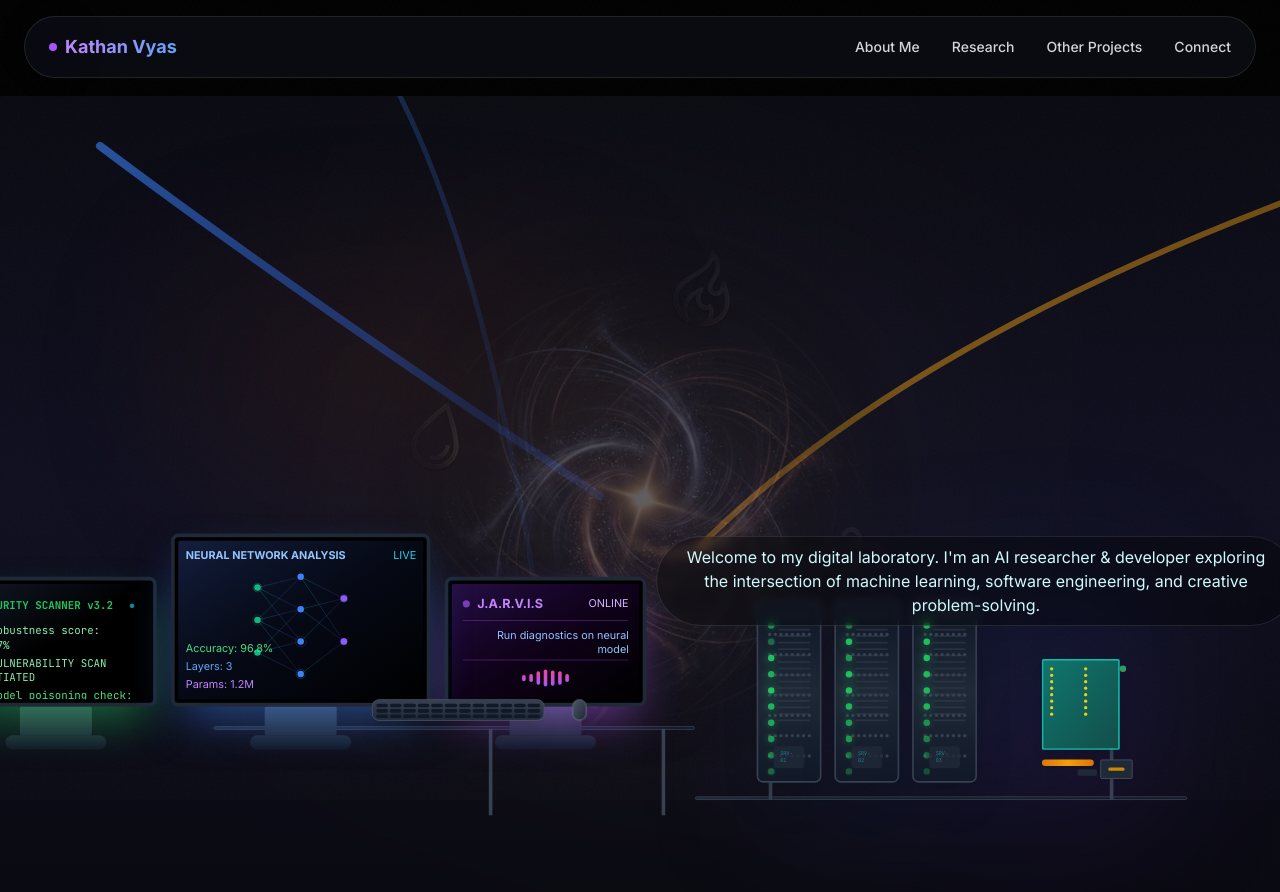
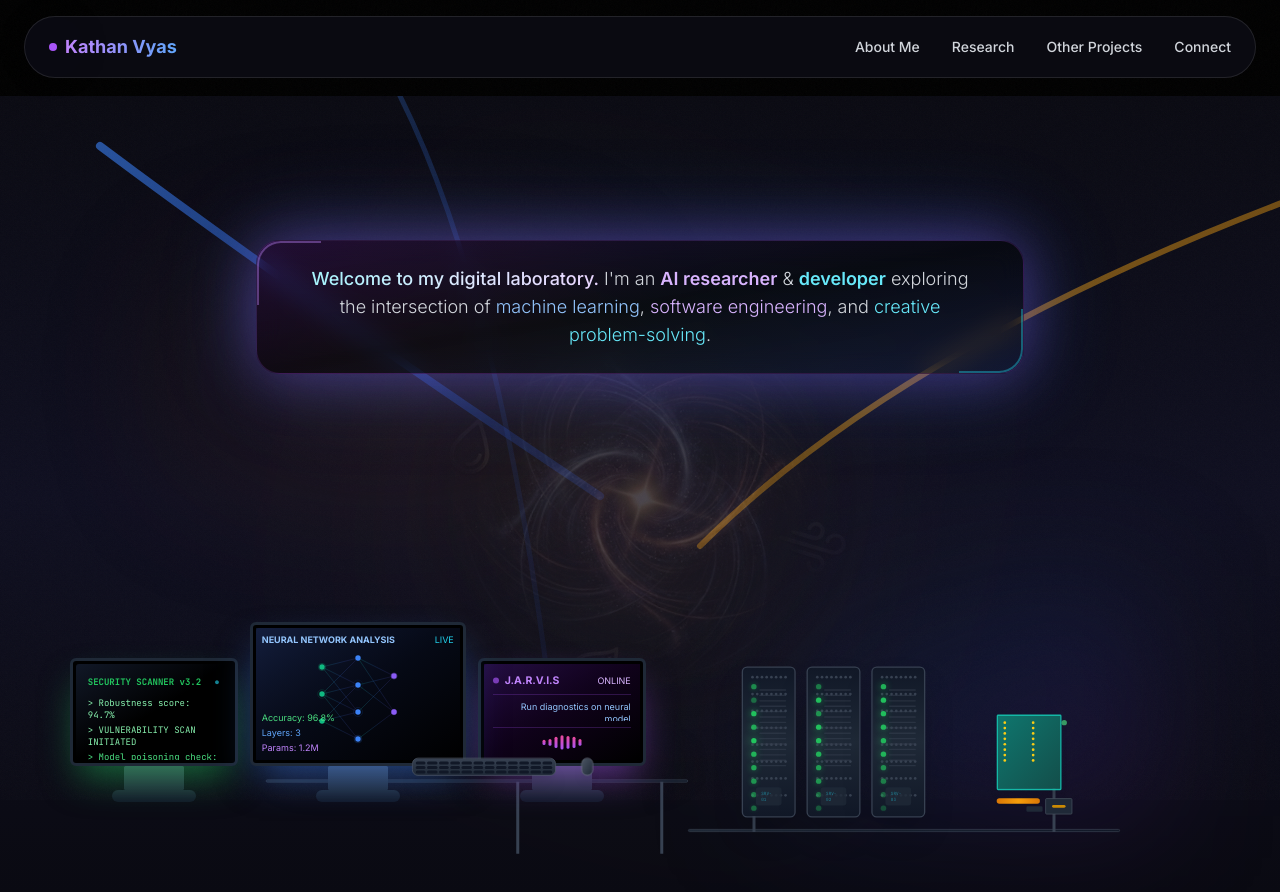
Before and after one commit to KATHAN-VYAS/MVP-ResearchPortfolio, a Next.js app: page / in a window 1280 px wide. Shown: the top 892 px of the page. Built offline with nearby package versions, Linux system fonts and the light colour scheme.

Commit message:
fixed text alignment issues

```diff
--- a/app/components/HeroSection.tsx
+++ b/app/components/HeroSection.tsx
@@ -540,7 +540,7 @@ export default function HeroSection() {
   const [isHovered, setIsHovered] = useState(false);
 
   return (
-    <section className="relative w-full h-screen overflow-hidden bg-gradient-to-b from-[#0a0a12] via-[#0f0f20] to-[#0a0a12] flex flex-col items-center justify-end">
+    <section className="relative w-full min-h-screen max-h-screen overflow-hidden bg-gradient-to-b from-[#0a0a12] via-[#0f0f20] to-[#0a0a12] flex flex-col items-center justify-center">
       {/* Noise overlay */}
       <div className="noise-overlay" />
 
@@ -562,7 +562,7 @@ export default function HeroSection() {
       <CableBundle />
 
       {/* FAINT PORTAL BACKGROUND - Centered */}
-      <div className="absolute top-1/2 left-1/2 -translate-x-1/2 -translate-y-1/2 z-0 w-[50vw] max-w-[600px] aspect-square">
+      <div className="absolute top-1/2 left-1/2 -translate-x-1/2 -translate-y-1/2 z-0 w-[50vw] max-w-[500px] max-h-[500px] aspect-square">
         <motion.div
           initial={{ opacity: 0, scale: 0.9, rotate: 0 }}
           animate={{
@@ -580,7 +580,7 @@ export default function HeroSection() {
           <img
             src="/Images/image.png"
             alt="Cosmic Energy Signature"
-            className="w-full h-full object-contain opacity-30"
+            className="w-full h-full object-contain opacity-20"
             style={{
               maskImage: 'radial-gradient(circle, white 0%, white 40%, transparent 70%)',
               WebkitMaskImage: 'radial-gradient(circle, white 0%, white 40%, transparent 70%)'
@@ -600,10 +600,10 @@ export default function HeroSection() {
       </div>
 
       {/* LAB SCENE WRAPPER - Centered and contained */}
-      <div className="absolute bottom-[12vh] left-0 w-full h-[65vh] flex flex-col justify-end items-center z-10">
-        <div className="relative w-full h-full max-w-7xl max-w-[95vw] mx-auto">
+      <div className="absolute bottom-[8vh] left-0 w-full h-[55vh] flex flex-col justify-end items-center z-10">
+        <div className="relative w-full h-full max-w-7xl mx-auto px-4">
           {/* Scale wrapper for entire lab assembly */}
-          <div className="absolute bottom-0 left-0 right-0 h-full flex items-end justify-center" style={{ transform: 'scale(0.9)', transformOrigin: 'bottom center' }}>
+          <div className="absolute bottom-0 left-0 right-0 h-full flex items-end justify-center" style={{ transform: 'scale(0.75)', transformOrigin: 'bottom center' }}>
             <div className="relative w-full h-full flex items-end justify-center">
               {/* Workstation area - Left side */}
               <motion.div
@@ -628,13 +628,43 @@ export default function HeroSection() {
         initial={{ opacity: 0, y: 30 }}
         animate={{ opacity: 1, y: 0 }}
         transition={{ delay: 2.5, duration: 0.8 }}
-        className="absolute top-[55%] left-1/2 -translate-x-1/2 -translate-y-1/2 z-20 w-full max-w-2xl px-4"
+        className="absolute top-[18vh] left-0 right-0 z-20 flex justify-center items-center px-4"
       >
-        <div className="backdrop-blur-sm bg-black/30 rounded-full px-6 py-2 border border-white/10">
-          <p className="text-center text-sm md:text-base text-cyan-100 font-sans leading-relaxed">
-            Welcome to my digital laboratory. I'm an AI researcher & developer exploring the intersection of machine learning, software engineering, and creative problem-solving.
+        <motion.div
+          animate={{
+            boxShadow: [
+              '0 0 40px rgba(139, 92, 246, 0.3), 0 0 80px rgba(59, 130, 246, 0.2)',
+              '0 0 60px rgba(139, 92, 246, 0.4), 0 0 100px rgba(59, 130, 246, 0.3)',
+              '0 0 40px rgba(139, 92, 246, 0.3), 0 0 80px rgba(59, 130, 246, 0.2)',
+            ]
+          }}
+          transition={{ duration: 4, repeat: Infinity, ease: "easeInOut" }}
+          className="backdrop-blur-md bg-gradient-to-br from-purple-950/30 via-black/50 to-blue-950/30 rounded-3xl px-8 sm:px-10 md:px-12 py-5 sm:py-6 border border-purple-500/20 shadow-2xl max-w-3xl w-full relative overflow-hidden"
+        >
+          {/* Animated gradient overlay */}
+          <div className="absolute inset-0 bg-gradient-to-r from-purple-500/5 via-cyan-500/5 to-blue-500/5 opacity-50" />
+
+          {/* Accent corners */}
+          <div className="absolute top-0 left-0 w-16 h-16 border-t-2 border-l-2 border-purple-400/40 rounded-tl-3xl" />
+          <div className="absolute bottom-0 right-0 w-16 h-16 border-b-2 border-r-2 border-cyan-400/40 rounded-br-3xl" />
+
+          <p className="text-center text-sm sm:text-base md:text-lg font-light leading-relaxed relative z-10">
+            <span className="text-transparent bg-clip-text bg-gradient-to-r from-cyan-200 via-blue-100 to-purple-200 font-medium">
+              Welcome to my digital laboratory.
+            </span>
+            {' '}
+            <span className="text-gray-300">
+              I'm an{' '}
+              <span className="text-purple-300 font-semibold">AI researcher</span>
+              {' '}&{' '}
+              <span className="text-cyan-300 font-semibold">developer</span>
+              {' '}exploring the intersection of{' '}
+              <span className="text-blue-300">machine learning</span>,{' '}
+              <span className="text-purple-300">software engineering</span>, and{' '}
+              <span className="text-cyan-300">creative problem-solving</span>.
+            </span>
           </p>
-        </div>
+        </motion.div>
       </motion.div>
     </section>
   );
--- a/app/globals.css
+++ b/app/globals.css
@@ -10,6 +10,7 @@
 
 html {
   scroll-behavior: smooth;
+  overflow-x: hidden;
 }
 
 body {
@@ -17,6 +18,7 @@ body {
   color: #fff;
   font-family: var(--font-geist-sans);
   overflow-x: hidden;
+  min-height: 100vh;
 }
 
 /* Noise texture overlay */
--- a/app/page.tsx
+++ b/app/page.tsx
@@ -3,7 +3,7 @@ import HeroSection from './components/HeroSection';
 
 export default function Home() {
   return (
-    <main className="w-full overflow-hidden">
+    <main className="w-full min-h-screen overflow-x-hidden">
       <Navbar />
       <HeroSection />
     </main>
```
Also changed, not shown: 2 other files (tests, documents, lock files or other folders).
